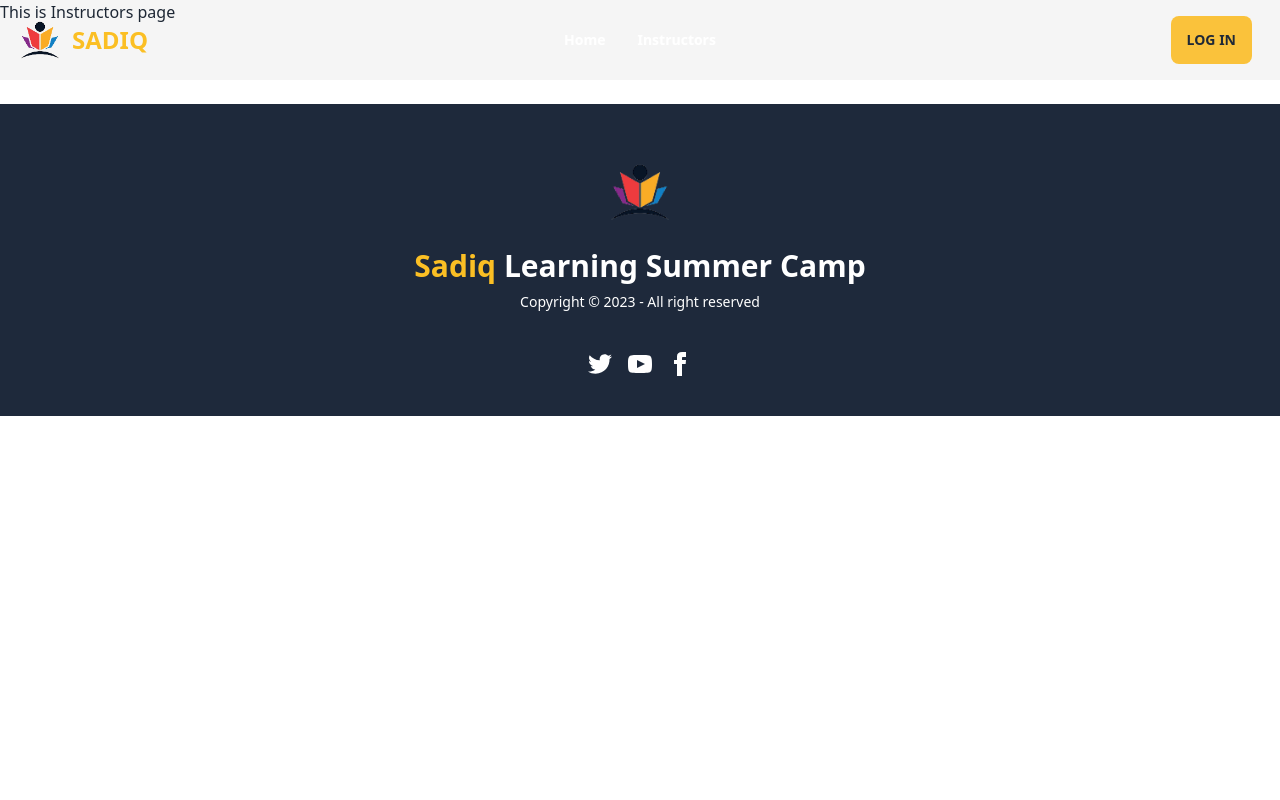
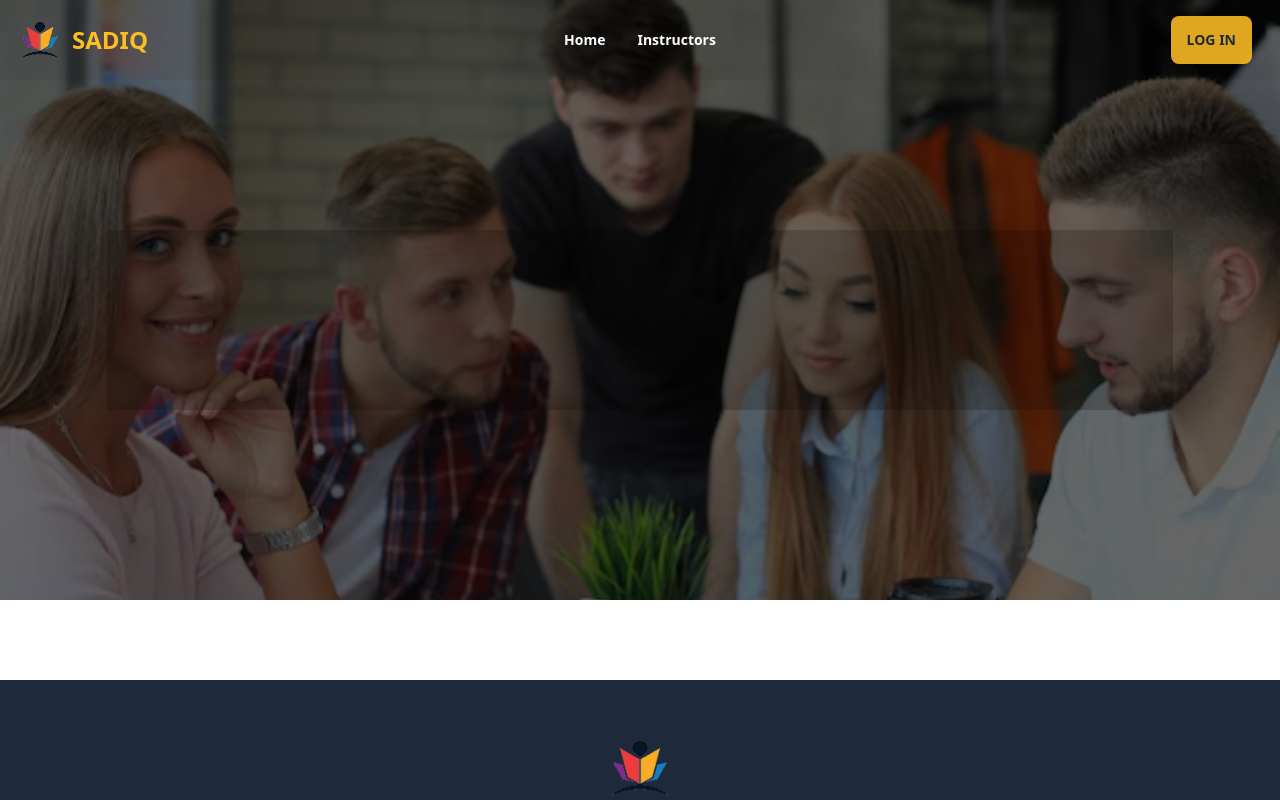
Before and after one commit to HmSani6699/summer-camp-client, a React (Vite) app: page /instructors in a window 1280 px wide. Shown: the top 800 px of the page. Built offline with nearby package versions, Linux system fonts and the light colour scheme; no server answers.

Commit message:
added the menu in shear

```diff
--- a/src/Component/ShearBanner/ShearBanner.jsx
+++ b/src/Component/ShearBanner/ShearBanner.jsx
@@ -1,11 +1,12 @@
-import banner from '../../assets/shearBanner.jpg'
+import banner from '../../assets/sheareBanner.avif'
 
 
 
 const ShearBanner = ({title}) => {
     return (
-        <div className="hero mt-10 min-h-screen mb-20  bg-fixed" style={{ backgroundImage: `url(${banner})` }}>
-            <div className="hero-content text-center py-20 text-neutral-content  bg-[#00000030] w-5/6">
+        <div className="hero h-[600px] mb-20  " style={{ backgroundImage:
+            `linear-gradient(rgba(0, 0, 0, 0.6), rgba(0, 0, 0, 0.6)), url(${banner})`}}>
+            <div className="hero-content text-center mt-10 py-20 text-neutral-content  bg-[#00000030] w-5/6">
                 <div className=" text-black">
                     <h1 className="mb-5 text-5xl font-bold text-amber-400">{title}</h1>
                 </div>
--- a/src/Pages/Instructors/Instructors.jsx
+++ b/src/Pages/Instructors/Instructors.jsx
@@ -1,10 +1,11 @@
 import { Helmet } from "react-helmet";
+import ShearBanner from "../../Component/ShearBanner/ShearBanner";
 
 const Instructors = () => {
     return (
         <div>
              <Helmet><title>Sadiq | instructores</title></Helmet>
-            <h2> This is Instructors page</h2>
+            <ShearBanner></ShearBanner>
         </div>
     );
 };
```
